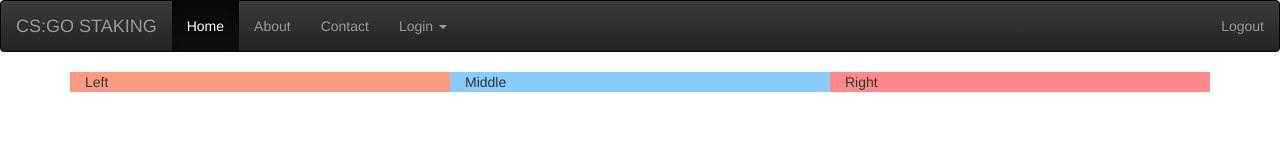
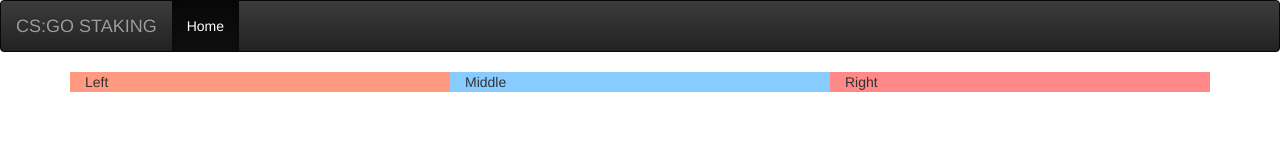
Before and after one commit to Mikk/scaling-guacamole, a plain HTML site: page index.html in a window 1280 px wide. Drawn offline with nearby package versions, Linux system fonts and the light colour scheme.

Commit message:
Muudatused html failis

```diff
--- a/index.html
+++ b/index.html
@@ -22,21 +22,6 @@
 			<div>
 				<ul class="nav navbar-nav">
 					<li class="active"><a href="#">Home</a></li>
-					<li><a href="#">About</a></li>
-					<li><a href="#">Contact</a></li>
-
-					<!--dropdown menu-->
-					<li class="dropdown">
-						<a href="#" class="dropdown-toggle" data-toggle="dropdown">Login <span class="caret"></span></a>
-						<ul class="dropdown-menu">
-							<li><a href="#">About</a></li>
-							<li><a href="#">About</a></li>
-							<li><a href="#">About</a></li>
-						</ul>
-					</li>
-				</ul>
-				<ul class="nav navbar-nav navbar-right">
-					<li><a href="#">Logout</a></li>
 				</ul>
 			</div>
 
```
